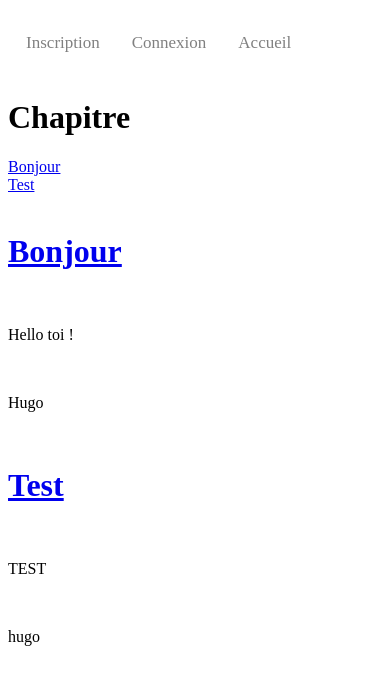
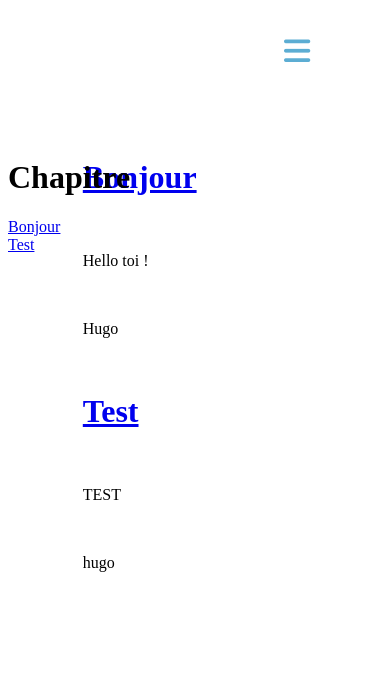
Before and after one commit to HugoDeltour/Projet4-OC, a PHP site: page / in a window 390 px wide. Shown: the top 685 px of the page. Run offline with PHP 8.4, Linux system fonts and the light colour scheme; data comes from the database, SQL or seed files in the repository; some libraries are stand-ins or nearby versions.

Commit message:
Modification CSS

```diff
--- a/public/css/styles.css
+++ b/public/css/styles.css
@@ -1,4 +1,27 @@
-.barrenavigation a {
+#menu{
+    overflow: hidden;
+    background-color: white;
+    position: fixed;
+    top: 0;
+    width: 100%;
+    height: 70px;
+    z-index: 30;
+    display: flex;
+    justify-content: space-between;
+}
+
+.burger{
+    visibility:hidden;
+}
+
+.barrenavigation{
+    list-style-type: none;
+    display: flex;
+    justify-content: flex-end;
+    height: 70px;
+}
+
+.barrenavigation a{
     float: left;
     display: block;
     color: grey;
@@ -9,12 +32,152 @@
     height: 32px;
 }
 
-.barrenavigation {
-    margin-left: 40%;
-    list-style-type: none;
-    display: flex;
-    justify-content: flex-end;
-    margin-right: 20%;
-    margin-top: 0px;
-    height: 70px;
+.barrenavigation a:hover{
+    color: black;
 }
+
+.menu .burger:before
+{
+    font-family: FontAwesome;
+    content:'\f0c9';
+    color:#5CADD3;
+}
+
+.menu .burger:checked:before
+{
+    font-family: FontAwesome;
+    content:'\f00d';
+    color:#5CADD3;
+}
+
+nav{
+  margin-right: 70px;
+}
+
+#MP-chap{
+  margin-top: 70px;
+  display: flex;
+}
+
+#list-chap{
+  position: fixed;
+}
+
+#chapitre{
+  margin-left: 20%;
+}
+
+@media screen and (max-width: 768px){
+
+    .barrenavigation{
+        margin-top:150px;
+    }
+
+    #menu{
+        height:60px;
+        position:relative;
+        overflow:visible;
+    }
+
+    .burger{
+        visibility:visible;
+    }
+
+    #menu nav
+    {
+        background:inherit;
+        font-size:20px;
+        font-weight:bold;
+        height:0;
+        overflow:hidden;
+        text-transform:uppercase;
+        transition:height .2s;
+        width:300px;
+        margin-top:60px;
+        margin-left:60px;
+        z-index:31;
+    }
+
+    #menu nav > *
+    {
+        display:flex;
+        flex-direction:column;
+        letter-spacing:1px;
+        line-height:2.5;
+        padding:0 0px;
+        width:100%;
+        z-index:31;
+        margin-left:0px;
+    }
+
+
+    #menu .burger
+    {
+        appearance: none;
+        -moz-appearance:none;
+        -webkit-appearance:none;
+        cursor:pointer;
+        font-family:'Material Icons';
+        font-size:30px;
+        line-height:50px;
+        outline:0;
+        padding:0;
+        position:absolute;
+        text-align:center;
+        top:15px;
+        right:150px;
+        width:50px;
+        color:#5CADD3;
+        z-index:31;
+        margin-right: 30px;
+        display:block;
+    }
+
+    #menu .burger:before
+    {
+        font-family: FontAwesome;
+        content:'\f0c9';
+        color:#5CADD3;
+    }
+
+    #menu .burger:checked:before
+    {
+        font-family: FontAwesome;
+        content:'\f00d';
+        color:#5CADD3;
+    }
+
+    #menu .burger:checked + nav{
+        height: 250px;
+        margin-top:60px;
+        position: absolute;
+        left:0;
+        width:100%;
+        margin-left: 40%;
+    }
+
+}
+
+@media screen and (max-width: 640px){
+
+    #menu .burger{
+        right:50px;
+    }
+
+}
+
+@media screen and (max-width: 480px){
+
+    #menu .burger{
+        right:30px;
+    }
+
+}
+
+@media screen and (max-width: 375px){
+
+    #menu .burger{
+        right:0px;
+    }
+
+}
--- a/templates/affichageAccueil.php
+++ b/templates/affichageAccueil.php
@@ -12,6 +12,7 @@
 <?= $this->session->display('deconnexion');?>
 <?= $this->session->display('supprimer_commentaire');?>
 <?= $this->session->display('signalCommentaire')?>
+<div id="MP-chap">
   <div id="list-chap">
       <h1>Chapitre</h1>
       <?php
@@ -21,7 +22,7 @@
           };
       ?>
   </div></br>
-<div id="Chapitre">
+  <div id="chapitre">
       <?php
           foreach($req as $donnees){
               ?>
@@ -35,3 +36,4 @@
           };
       ?>
   </div>
+</div>
--- a/templates/base.php
+++ b/templates/base.php
@@ -5,6 +5,7 @@
     <link rel="stylesheet" href="../public/css/styles.css" />
     <script src="../config/tinyMCE/tinymce/js/tinymce/tinymce.min.js" type="text/javascript"></script>
     <script src="../public/js/Tiny-MCE.js" type="text/javascript"></script>
+    <script src="https://kit.fontawesome.com/cc1876972d.js" crossorigin="anonymous"></script>
     <title><?=$title?></title>
   </head>
   <body>
--- a/templates/menu.php
+++ b/templates/menu.php
@@ -1,4 +1,5 @@
 <div id="menu">
+    <input class="burger" type="checkbox">
     <nav>
         <ul class="barrenavigation">
             <li><a href="./index.php?route=auteur">Qui suis-je ?</a></li>
```
Lines whose indentation alone changed are shown as unchanged.
